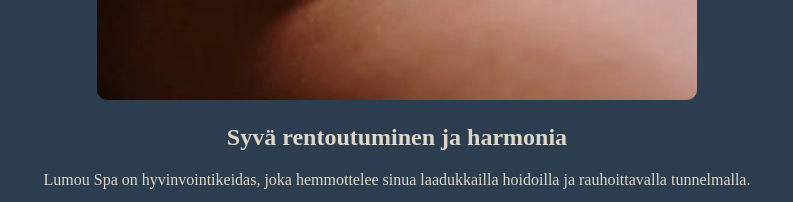
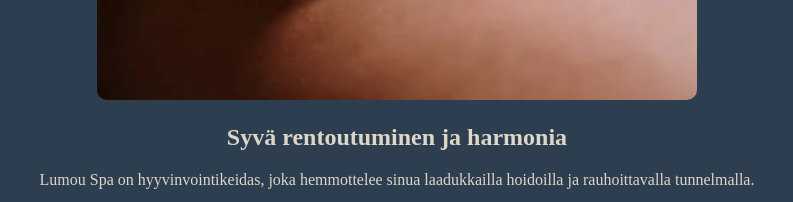
Before and after one commit to jennahirvi/jennahirvi.github.io, a plain HTML site: page index44.html in a window 1280 px wide. Shown: the part 1130-1332 px from the top of the page, 243-1036 px from the left. Drawn offline with Linux system fonts and the light colour scheme.

Commit message:
muutos1136

```diff
--- a/index44.html
+++ b/index44.html
@@ -33,7 +33,7 @@
     <section class="content">
         <img src="spakuva.jpg" alt="Hieronta">
         <h2>Syvä rentoutuminen ja harmonia</h2>
-        <p>Lumou Spa on hyvinvointikeidas, joka hemmottelee sinua laadukkailla hoidoilla ja rauhoittavalla tunnelmalla.
+        <p>Lumou Spa on hyyvinvointikeidas, joka hemmottelee sinua laadukkailla hoidoilla ja rauhoittavalla tunnelmalla.
         </p>
 
         <img src="image002.jpg" alt="Kynttilät ja pyyhkeet">
```
